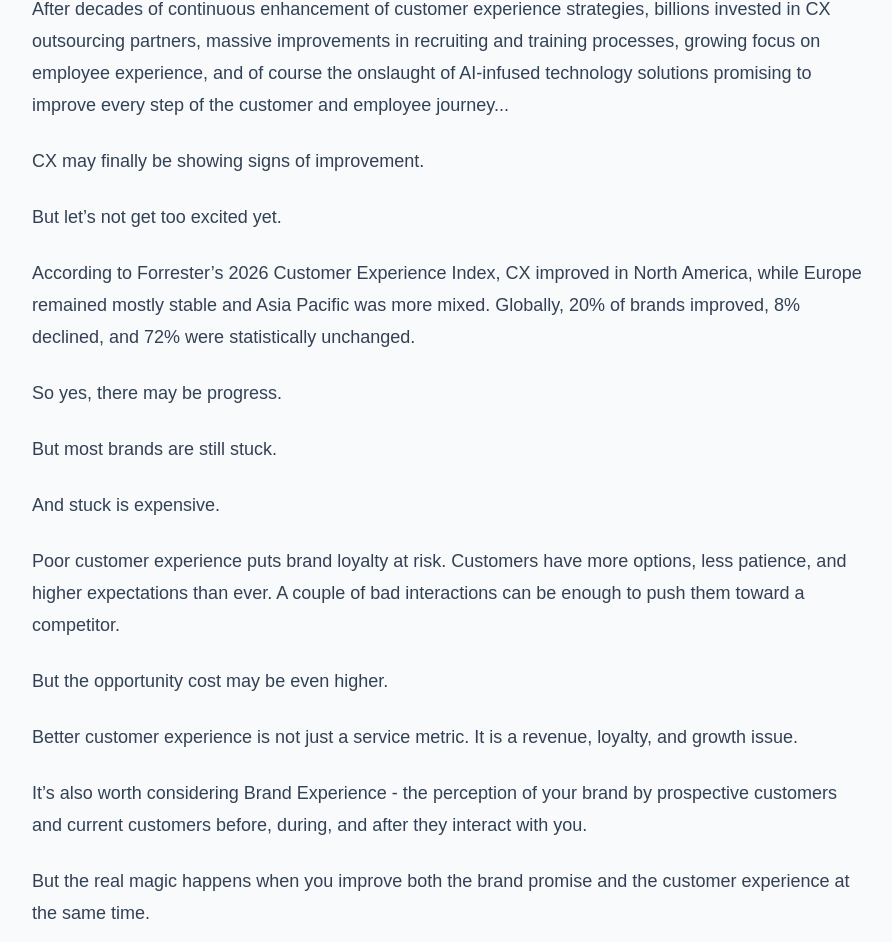
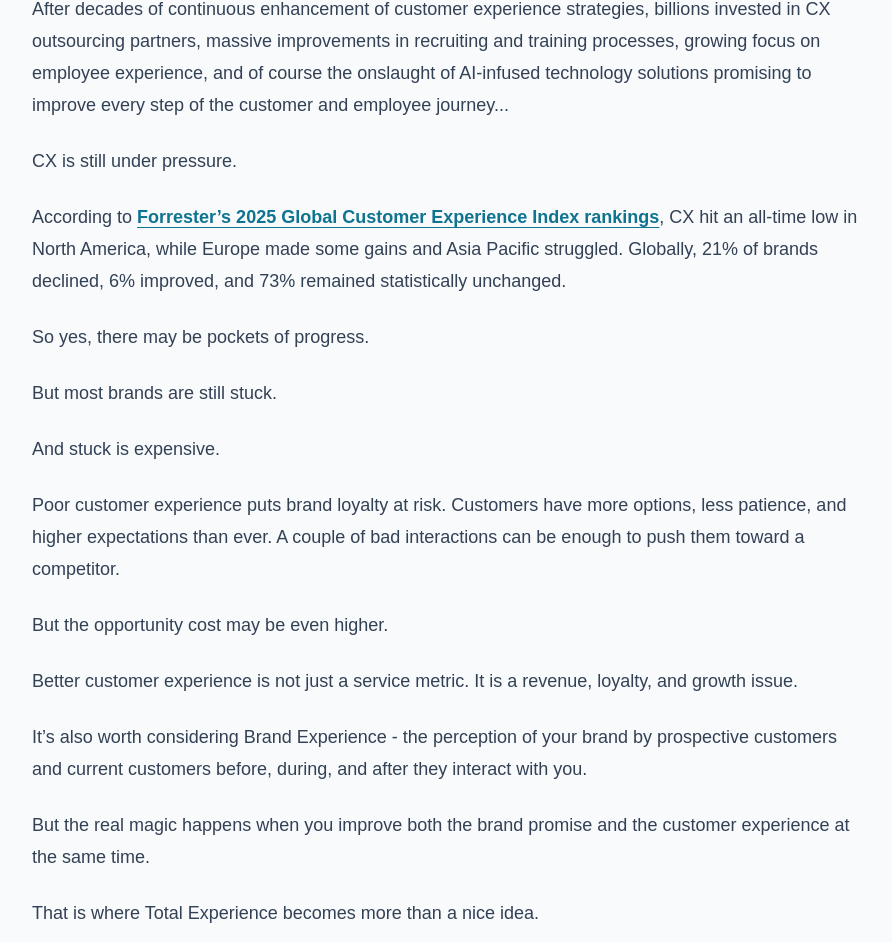
Before and after one commit to brent-prog/3pwebsite, a Next.js app: page /blog/building-a-better-contact-centre-operating-model in a window 1280 px wide. Shown: the part 1132-2074 px from the top of the page, without its empty margins (192-1084 px from the left). Built offline with nearby package versions, Linux system fonts and the light colour scheme.

Commit message:
Correct Forrester reference in contact centre article

```diff
--- a/app/blog/building-a-better-contact-centre-operating-model/page.tsx
+++ b/app/blog/building-a-better-contact-centre-operating-model/page.tsx
@@ -27,7 +27,7 @@ export default function ArticlePage() {
           className="mt-10 aspect-video w-full rounded-3xl object-cover shadow-xl shadow-slate-900/10"
         />
 
-        <div className="mt-12 max-w-none text-slate-700 [&_h2]:mb-5 [&_h2]:mt-12 [&_h2]:text-3xl [&_h2]:font-black [&_h2]:tracking-tight [&_h2]:text-slate-950 [&_li]:mb-2 [&_li]:ml-6 [&_li]:list-disc [&_li]:text-lg [&_li]:leading-8 [&_p]:mb-6 [&_p]:text-lg [&_p]:leading-8 [&_ul]:mb-8 [&_ul]:mt-3">
+        <div className="mt-12 max-w-none text-slate-700 [&_a]:font-bold [&_a]:text-cyan-700 [&_a]:underline [&_a]:underline-offset-4 [&_h2]:mb-5 [&_h2]:mt-12 [&_h2]:text-3xl [&_h2]:font-black [&_h2]:tracking-tight [&_h2]:text-slate-950 [&_li]:mb-2 [&_li]:ml-6 [&_li]:list-disc [&_li]:text-lg [&_li]:leading-8 [&_p]:mb-6 [&_p]:text-lg [&_p]:leading-8 [&_ul]:mb-8 [&_ul]:mt-3">
           <p>
             After decades of continuous enhancement of customer experience strategies, billions invested
             in CX outsourcing partners, massive improvements in recruiting and training processes,
@@ -35,17 +35,22 @@ export default function ArticlePage() {
             solutions promising to improve every step of the customer and employee journey...
           </p>
 
-          <p>CX may finally be showing signs of improvement.</p>
-
-          <p>But let’s not get too excited yet.</p>
+          <p>CX is still under pressure.</p>
 
           <p>
-            According to Forrester’s 2026 Customer Experience Index, CX improved in North America,
-            while Europe remained mostly stable and Asia Pacific was more mixed. Globally, 20% of
-            brands improved, 8% declined, and 72% were statistically unchanged.
+            According to{" "}
+            <a
+              href="https://www.forrester.com/press-newsroom/forrester-global-customer-experience-index-2025-rankings/"
+              target="_blank"
+              rel="noopener noreferrer"
+            >
+              Forrester’s 2025 Global Customer Experience Index rankings
+            </a>
+            , CX hit an all-time low in North America, while Europe made some gains and Asia Pacific
+            struggled. Globally, 21% of brands declined, 6% improved, and 73% remained statistically unchanged.
           </p>
 
-          <p>So yes, there may be progress.</p>
+          <p>So yes, there may be pockets of progress.</p>
 
           <p>But most brands are still stuck.</p>
 
```
